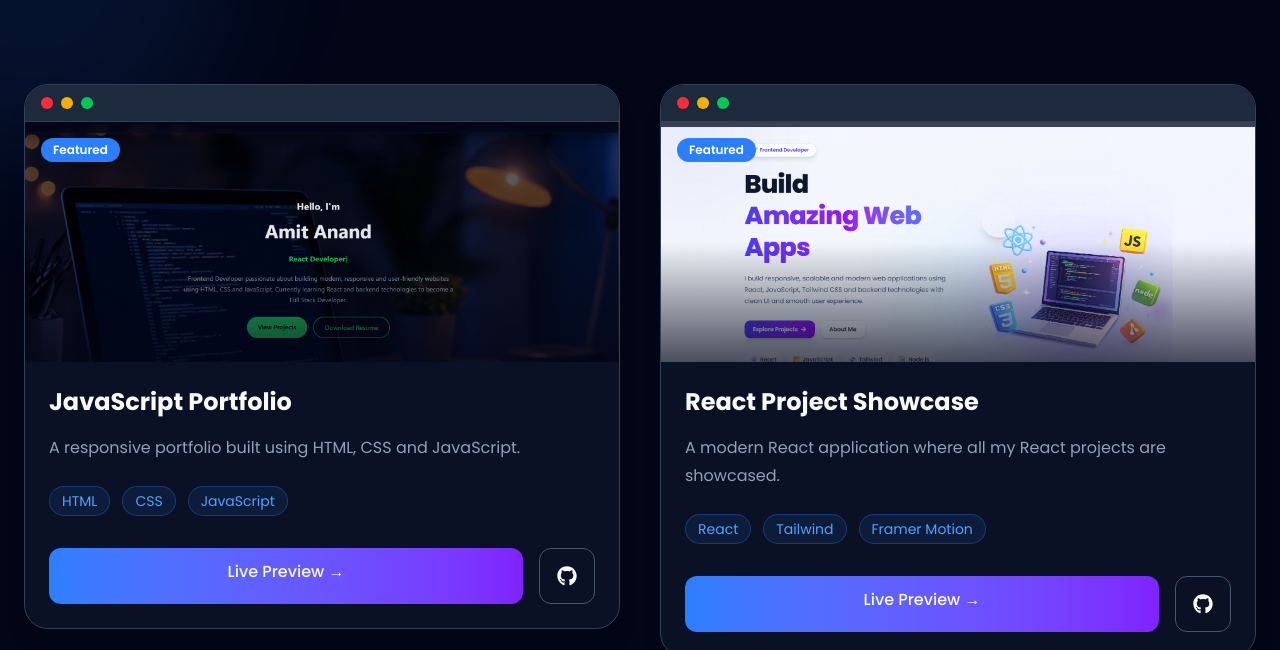
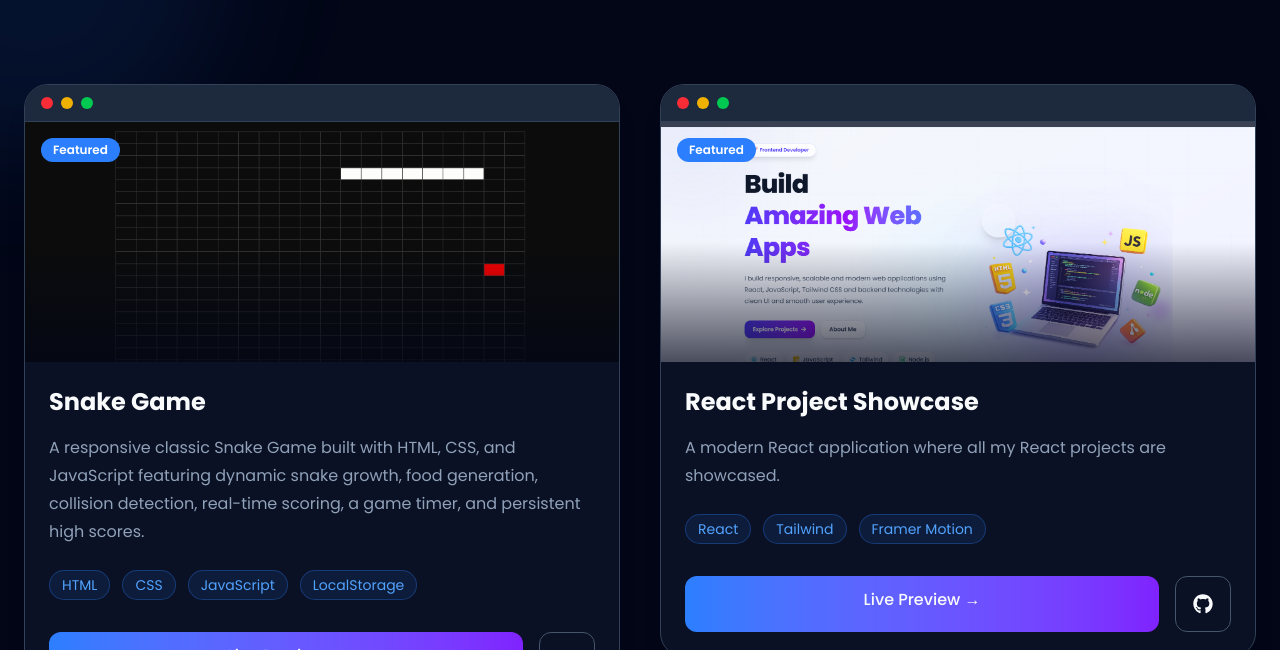
Before and after one commit to amit0526/portfolio-react, a React (Vite) app: page / in a window 1280 px wide. Shown: the part 3702-4352 px from the top of the page. Built offline with nearby package versions, Linux system fonts and the light colour scheme.

Commit message:
feat: Replace JavaScript Portfolio with Snake Game project and update related details

```diff
--- a/src/data/projects.js
+++ b/src/data/projects.js
@@ -1,16 +1,16 @@
 const projects = [
   {
     id: 1,
-    title: "JavaScript Portfolio",
-    description: "A responsive portfolio built using HTML, CSS and JavaScript.",
+    title: "Snake Game",
+    description: "A responsive classic Snake Game built with HTML, CSS, and JavaScript featuring dynamic snake growth, food generation, collision detection, real-time scoring, a game timer, and persistent high scores.",
 
-    image: "/projects/js-portfolio.png",
+    image: "/projects/snake-game.png",
 
-    tech: ["HTML", "CSS", "JavaScript"],
+    tech: ["HTML", "CSS", "JavaScript", "LocalStorage"],
 
-    github:"https://github.com/amit0526/java-script-projects/tree/main/10-protfolio",
+    github:"https://github.com/amit0526/java-script-projects/tree/main/13-snake-game",
 
-    live: "https://amit-anand-dev.vercel.app/",
+    live: "https://snake-game-weld-eight.vercel.app",
 
     featured: true,
   },
```
Also changed, not shown: public/projects/js-portfolio.png (deleted), public/projects/snake-game.png (added).
